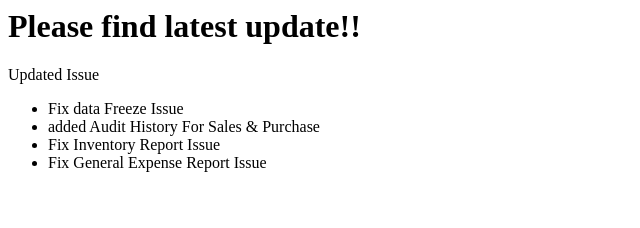
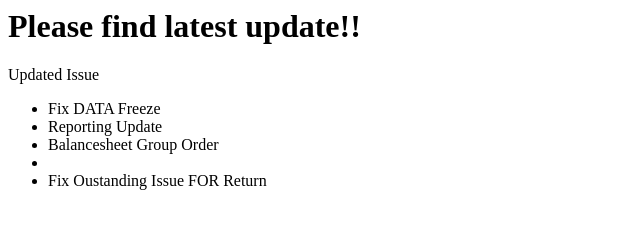
Before and after one commit to keysoftoffice/keysoftoffice.github.io, a plain HTML site: page index.html in a window 1280 px wide. Shown: the whole page, without its empty margins (0-640 px from the left). Drawn offline with Linux system fonts and the light colour scheme.

Commit message:
balsheet group order

```diff
--- a/autoupdate.xml
+++ b/autoupdate.xml
@@ -1,7 +1,7 @@
 <?xml version="1.0" encoding="UTF-8"?>
 <item>
-    <version>1.1.2.1</version>
-    <url>http://keysoftoffice.github.io/update_02092021.zip</url>
+    <version>1.1.2.2</version>
+    <url>http://keysoftoffice.github.io/update_19092021.zip</url>
     <changelog>http://keysoftoffice.github.io/index.html</changelog>
     <mandatory>false</mandatory>
 </item>
--- a/index.html
+++ b/index.html
@@ -3,8 +3,8 @@
 <p>Updated Issue</p>
 <ul>
 
-  <li>Fix data Freeze Issue</li>
-  <li>added Audit History For Sales & Purchase</li>
-  <li>Fix Inventory Report Issue</li>
-  <li>Fix General Expense Report Issue</li>
+  <li>Fix DATA Freeze</li>
+  <li>Reporting Update</li>
+  <li> Balancesheet Group Order<li>
+  <li>Fix Oustanding Issue FOR Return</li>
 </ul>
```
Also changed, not shown: 1 other file.
